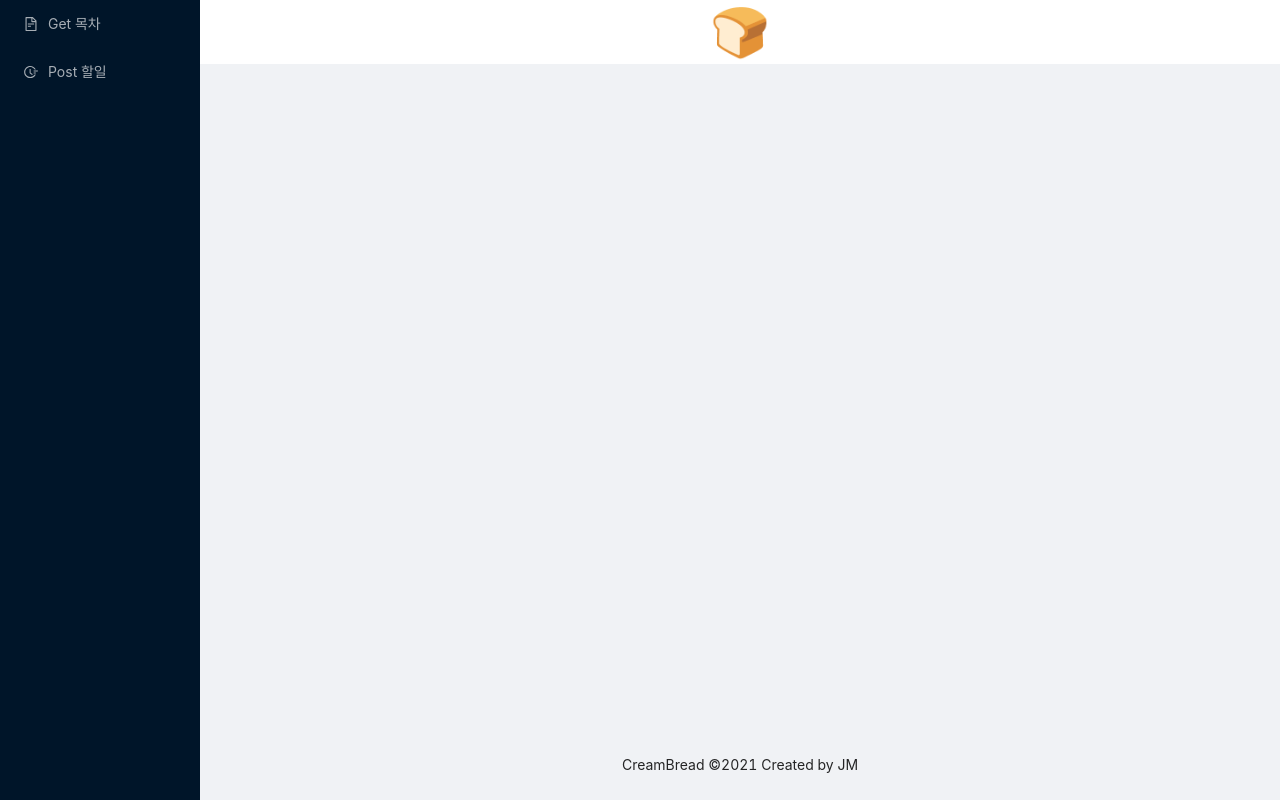
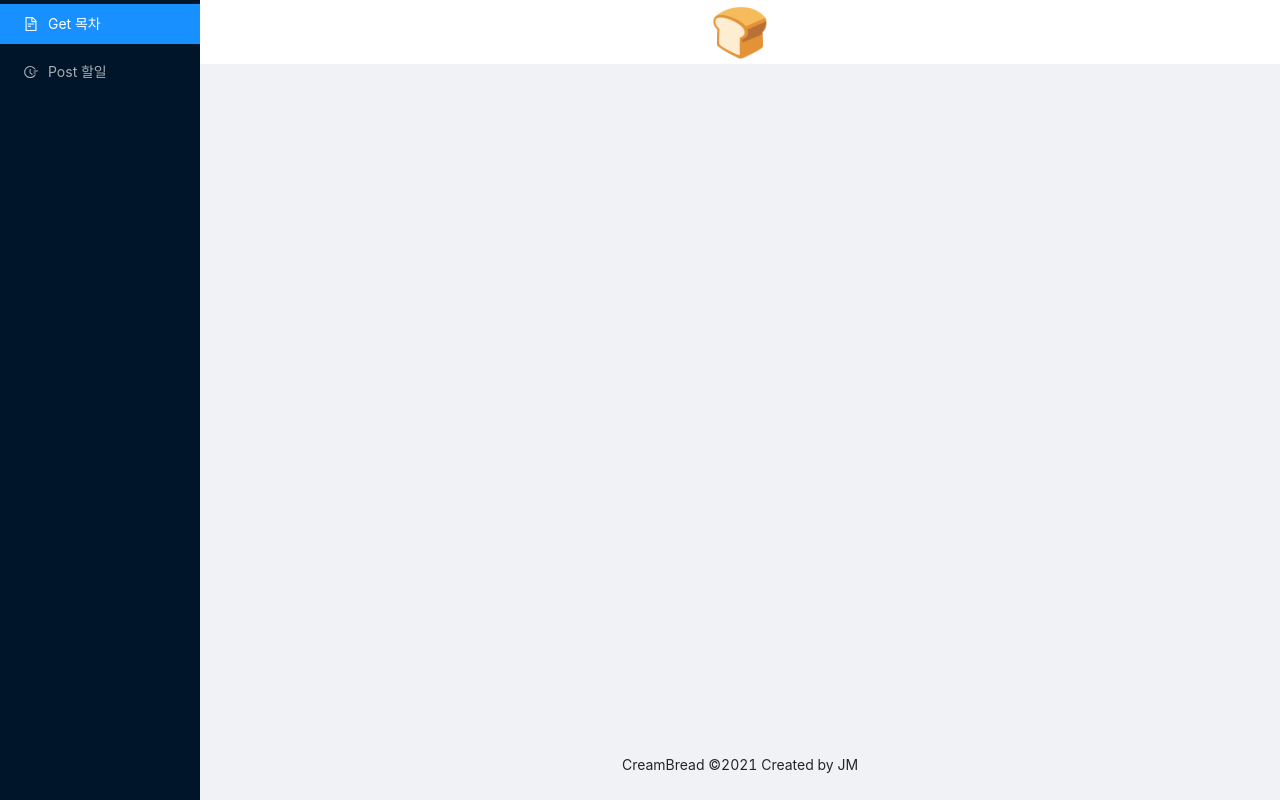
Before and after one commit to HorangApple/cream-bread, a React (Create React App) app: page / in a window 1280 px wide. Built offline with nearby package versions, Linux system fonts and the light colour scheme.

Commit message:
default Page 를 getToC 로 설정

```diff
--- a/package.json
+++ b/package.json
@@ -2,6 +2,7 @@
   "name": "cream-bread",
   "version": "0.1.0",
   "private": true,
+  "homepage": "http://localhost:3000/getToC",
   "dependencies": {
     "@ant-design/icons": "^4.7.0",
     "@testing-library/jest-dom": "^5.11.4",
--- a/src/components/organisms/SideBar/SideBar.js
+++ b/src/components/organisms/SideBar/SideBar.js
@@ -14,7 +14,7 @@ const SideBar = () => {
       }}
     >
       <div className="logo" />
-      <Menu theme="dark" mode="inline" defaultSelectedKeys={["4"]}>
+      <Menu theme="dark" mode="inline" defaultSelectedKeys={["1"]}>
         <Menu.Item key="1" icon={<FileTextOutlined />}>
           <Link to={"/getToC"}>Get 목차</Link>
         </Menu.Item>
```
